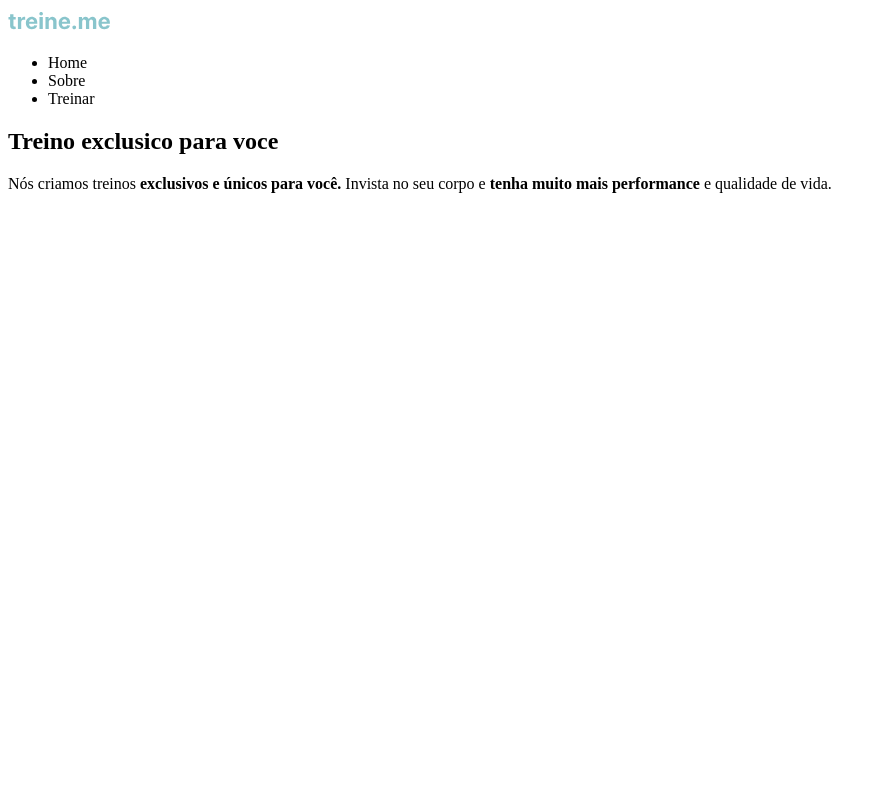
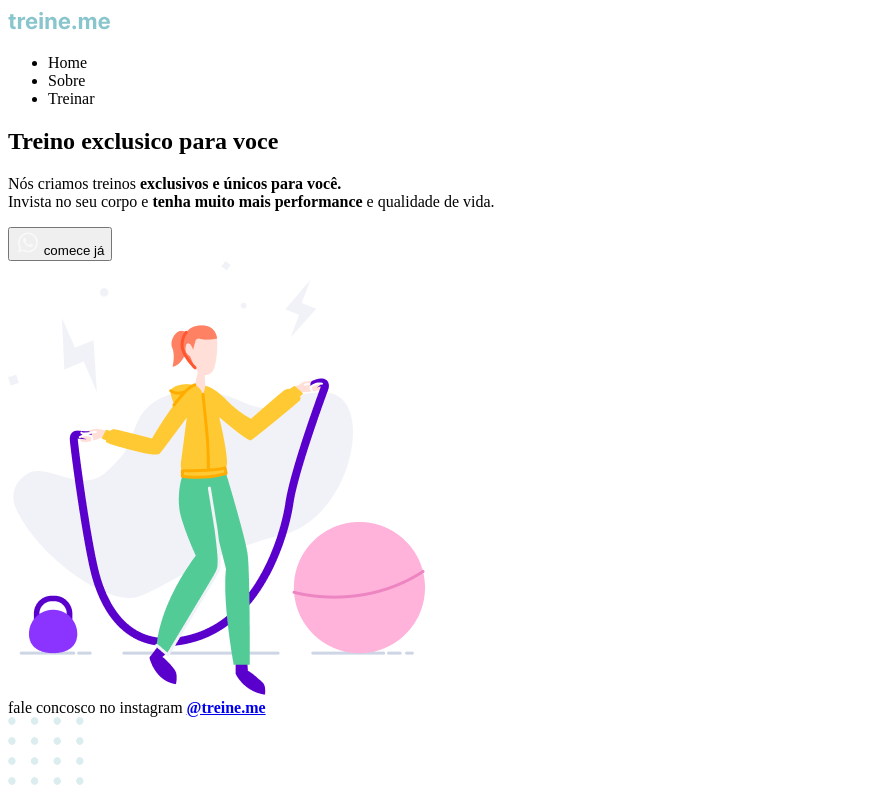
Before and after one commit to LucasGBCS/Projeto-02-Rocketseat-Explorer, a plain HTML site: page index.html in a window 1280 px wide. Shown: the whole page, without its empty margins (0-882 px from the left). Drawn offline with Linux system fonts and the light colour scheme.

Commit message:
Finalizando estrutura HTML

```diff
--- a/index.html
+++ b/index.html
@@ -28,16 +28,28 @@
 
             <section class="text">
                 <h1>Treino <span>exclusico</span> para voce</h1>
-                <p>Nós criamos treinos <strong>exclusivos e únicos para você.</strong>
-                    Invista no seu corpo e <strong> tenha muito mais performance</strong>  e qualidade de vida.</p>
+                <p>Nós criamos treinos <strong>exclusivos e únicos para você.</strong><br/>
+                    Invista no seu corpo e <strong> tenha muito mais performance</strong>  e qualidade de vida.
+                </p>
+
+                <button>
+                    <img src="img/whats.svg" alt="ícone do Whatsapp">
+                    comece já
+                </button>
 
             </section>
 
+            <img src="img/img.png" alt="Imagem de uma mulher pulando corda">
+
         </main>
 
-        <footer>        </footer>
+        <footer>
+            fale concosco no instagram <strong><a href="http://instagram.com/treineme" target="_blank">@treine.me</a></strong>
+        </footer>
 
     </div>
 
+    <img src="img/balls.svg" alt="Bolinhas decorativas no canto inferior direito da pagina">
+
 </body>
 </html>
```
